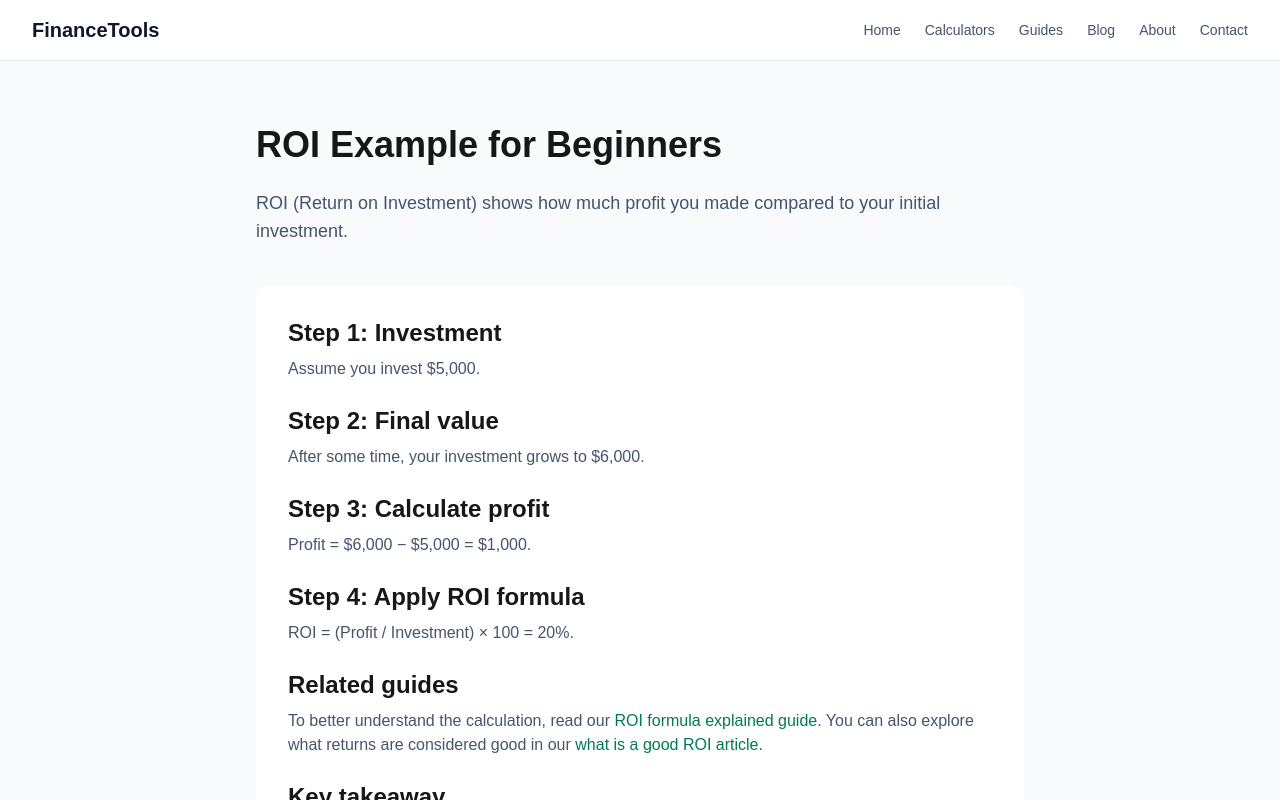
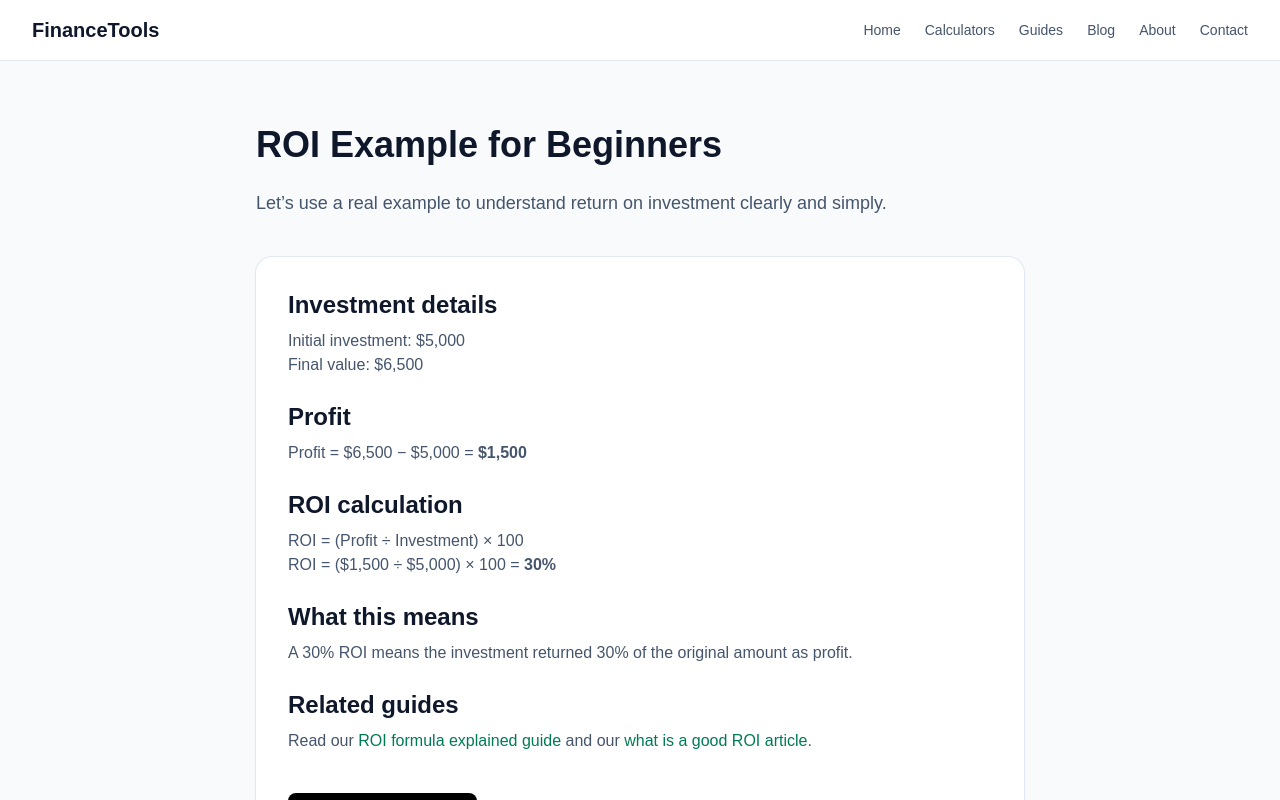
Before and after one commit to alameersam/finance-tools, a Next.js app: page /guides/roi-example in a window 1280 px wide. Shown: the top 800 px of the page. Built offline with nearby package versions, Linux system fonts and the light colour scheme.

Commit message:
improve roi example article quality

```diff
--- a/app/guides/roi-example/page.tsx
+++ b/app/guides/roi-example/page.tsx
@@ -1,63 +1,67 @@
 import type { Metadata } from "next";
 
 export const metadata: Metadata = {
-  title: "ROI Example for Beginners (Step-by-Step Guide)",
+  title: "ROI Example for Beginners (With Real Numbers)",
   description:
-    "Learn how to calculate ROI with a simple example and understand investment returns.",
+    "See a complete ROI example with real numbers and learn how return on investment is calculated.",
 };
 
 export default function ROIExamplePage() {
   return (
-    <main className="min-h-screen bg-slate-50 px-6 py-16">
+    <main className="min-h-screen bg-slate-50 px-6 py-16 text-slate-900">
       <article className="mx-auto max-w-3xl">
         <h1 className="text-4xl font-bold">
           ROI Example for Beginners
         </h1>
 
         <p className="mt-6 text-lg text-slate-600">
-          ROI (Return on Investment) shows how much profit you made compared to
-          your initial investment.
+          Let’s use a real example to understand return on investment clearly and simply.
         </p>
 
-        <section className="mt-10 space-y-6 bg-white p-8 rounded-2xl">
+        <section className="mt-10 space-y-6 rounded-2xl bg-white p-8 shadow-sm ring-1 ring-slate-200">
           <div>
-            <h2 className="text-2xl font-semibold">Step 1: Investment</h2>
+            <h2 className="text-2xl font-semibold">Investment details</h2>
             <p className="mt-2 text-slate-600">
-              Assume you invest $5,000.
+              Initial investment: $5,000
+              <br />
+              Final value: $6,500
             </p>
           </div>
 
           <div>
-            <h2 className="text-2xl font-semibold">Step 2: Final value</h2>
+            <h2 className="text-2xl font-semibold">Profit</h2>
             <p className="mt-2 text-slate-600">
-              After some time, your investment grows to $6,000.
+              Profit = $6,500 − $5,000 = <strong>$1,500</strong>
             </p>
           </div>
 
           <div>
-            <h2 className="text-2xl font-semibold">Step 3: Calculate profit</h2>
+            <h2 className="text-2xl font-semibold">ROI calculation</h2>
             <p className="mt-2 text-slate-600">
-              Profit = $6,000 − $5,000 = $1,000.
+              ROI = (Profit ÷ Investment) × 100
+              <br />
+              ROI = ($1,500 ÷ $5,000) × 100 = <strong>30%</strong>
             </p>
           </div>
 
           <div>
-            <h2 className="text-2xl font-semibold">Step 4: Apply ROI formula</h2>
+            <h2 className="text-2xl font-semibold">What this means</h2>
             <p className="mt-2 text-slate-600">
-              ROI = (Profit / Investment) × 100 = 20%.
+              A 30% ROI means the investment returned 30% of the original amount as profit.
             </p>
           </div>
+
           <div>
             <h2 className="text-2xl font-semibold">Related guides</h2>
             <p className="mt-2 text-slate-600">
-    To better understand the calculation, read our{" "}
+              Read our{" "}
               <a
                 href="/guides/roi-formula-explained"
                 className="font-medium text-emerald-700 hover:underline"
               >
                 ROI formula explained guide
-    </a>
-    . You can also explore what returns are considered good in our{" "}
+              </a>{" "}
+              and our{" "}
               <a
                 href="/guides/what-is-a-good-roi"
                 className="font-medium text-emerald-700 hover:underline"
@@ -67,15 +71,10 @@ export default function ROIExamplePage() {
               .
             </p>
           </div>
-<div>
-  <h2 className="text-2xl font-semibold">Key takeaway</h2>
-  <p className="mt-2 text-slate-600">
-    Understanding this concept helps you make better financial decisions and compare different scenarios before committing.
-  </p>
-</div>
+
           <a
             href="/roi-calculator"
-            className="inline-block mt-4 bg-black text-white px-5 py-3 rounded-lg"
+            className="inline-block mt-4 rounded-lg bg-black px-5 py-3 text-white"
           >
             Open ROI Calculator
           </a>
```
Lines whose indentation alone changed are shown as unchanged.
